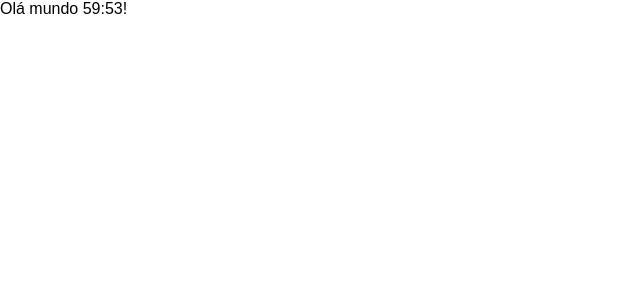
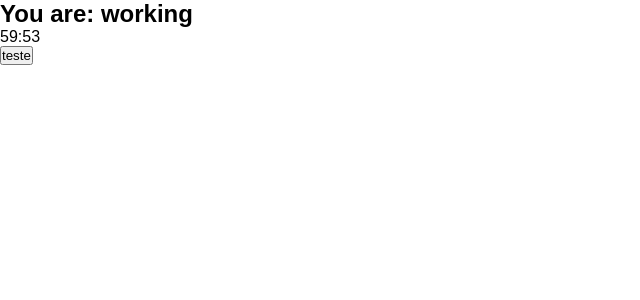
Before and after one commit to rdGxd/typescript_pomodoro_react, a React (Create React App) app: page / in a window 1280 px wide. Shown: the top 300 px of the page, without its empty margins (0-640 px from the left). Built offline with nearby package versions, Linux system fonts and the light colour scheme.

Commit message:
Criando o timer e os botões

```diff
--- /dev/null
+++ b/src/components/button.tsx
@@ -0,0 +1,26 @@
+// Definindo a interface para as propriedades do componente Button
+interface Props {
+  text: string; // O texto a ser exibido no botão
+  onClick?: () => void; // Uma função de retorno de chamada que será executada quando o botão for clicado (opcional)
+  className?: string; // Uma classe CSS adicional para personalização (opcional)
+}
+
+// Componente Button que renderiza um botão
+export function Button(props: Props): JSX.Element {
+  return (
+    <button onClick={props.onClick} className={props.className}>
+      {props.text} {/* Renderiza o texto fornecido nas props */}
+    </button>
+  );
+}
+
+/*
+Neste código, é definido um componente chamado Button. Ele recebe três propriedades:
+
+text: Uma string que representa o texto a ser exibido no botão.
+onClick (opcional): Uma função de retorno de chamada que será executada quando o botão for clicado.
+className (opcional): Uma classe CSS adicional para estilização personalizada do botão.
+O componente renderiza um botão HTML <button> e utiliza as propriedades fornecidas para definir o texto, a função de clique (onClick) e a classe CSS (className) do botão. Isso permite criar botões reutilizáveis e flexíveis, personalizados de acordo com as necessidades do aplicativo.
+
+O componente renderiza um botão HTML <button> e utiliza as propriedades fornecidas para definir o texto, a função de clique (onClick) e a classe CSS (className) do botão. Isso permite criar botões reutilizáveis e flexíveis, personalizados de acordo com as necessidades do aplicativo.
+*/
--- a/src/components/pomodoro-timer.tsx
+++ b/src/components/pomodoro-timer.tsx
@@ -1,23 +1,32 @@
 // Importando as dependências necessárias
 import { useState } from 'react';
 import { useInterval } from '../hooks/use-interval';
-import { secondsToTime } from '../utils/seconds-to-time';
+import { Button } from './button';
+import { Timer } from './timer';
 
 // Definindo a interface para as propriedades do componente
 interface Props {
-  defaultPomodoroTime: number;
+  defaultPomodoroTime: number; // Propriedade que define o tempo inicial do contador
 }
 
 // Definindo o componente PomodoroTimer
 export function PomodoroTimer(props: Props): JSX.Element {
-  // Definindo o estado do contador principal do pomodoro
+  // Definindo o estado do contador principal do pomodoro usando o valor fornecido nas props
   const [mainTime, setMainTime] = useState(props.defaultPomodoroTime);
 
   // Utilizando o hook useInterval para atualizar o contador a cada segundo
   useInterval(() => {
-    setMainTime(mainTime - 1);
+    setMainTime(mainTime - 1); // Decrementa o tempo a cada chamada do intervalo
   }, 1000);
 
   // Renderizando o componente com a contagem regressiva formatada em segundosToTime
-  return <div>Olá mundo {secondsToTime(mainTime)}!</div>;
+  return (
+    <div className="pomodoro">
+      <h2>You are: working</h2>
+      <Timer mainTime={mainTime} />
+      {/* Renderiza o componente Timer com o tempo atual */}
+      <Button text="teste" onClick={() => console.log(1)} />
+      {/* Renderiza um botão de teste */}
+    </div>
+  );
 }
--- /dev/null
+++ b/src/components/timer.tsx
@@ -0,0 +1,15 @@
+import { secondsToTime } from '../utils/seconds-to-time'; // Importa a função de conversão de segundos para tempo formatado
+
+// Definindo a interface para as propriedades do componente Timer
+interface Props {
+  mainTime: number; // Propriedade que representa o tempo principal (em segundos) a ser exibido
+}
+
+// Componente Timer que exibe o tempo formatado
+export function Timer(props: Props): JSX.Element {
+  return <div className="timer">{secondsToTime(props.mainTime)}</div>; // Renderiza o tempo formatado na classe "timer"
+}
+
+/*
+Neste código, um componente chamado Timer é definido. Ele recebe uma propriedade mainTime que representa o tempo principal em segundos a ser exibido. O componente renderiza o valor convertido de mainTime usando a função secondsToTime importada do arquivo seconds-to-time e o exibe dentro de uma <div> com a classe CSS "timer". Isso permite que o tempo seja exibido de forma formatada no local onde o componente Timer é utilizado.
+*/
```
